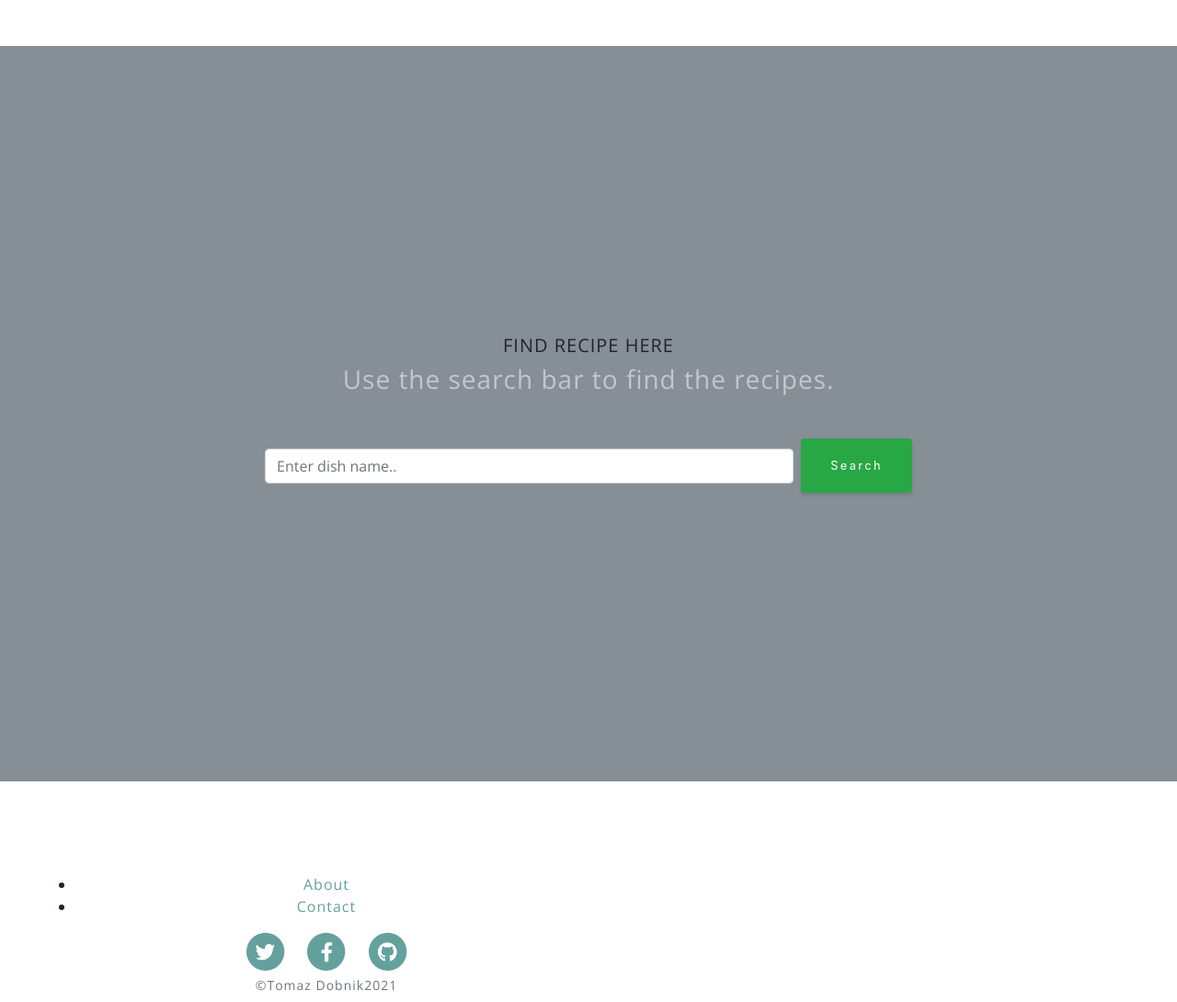
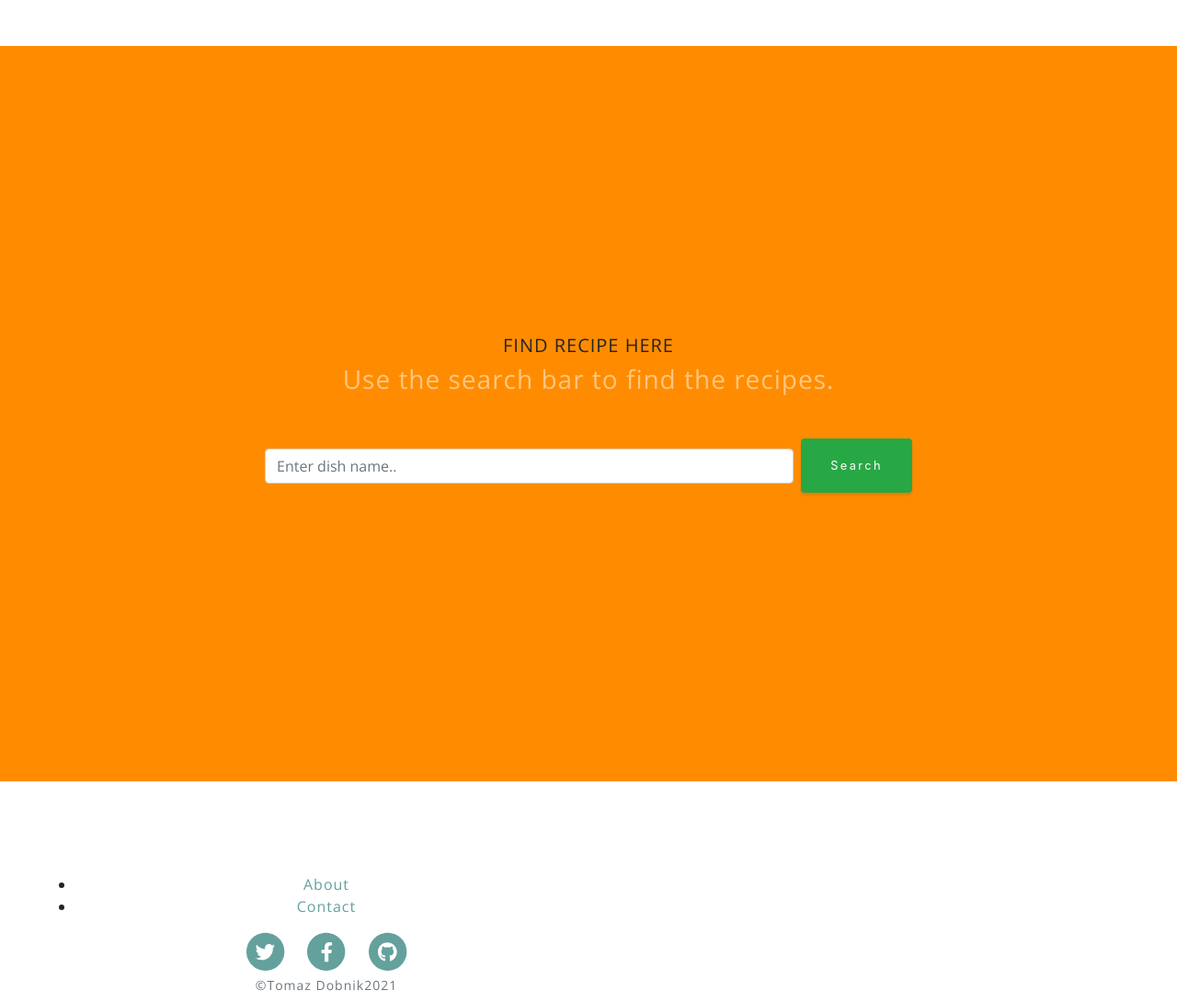
Before and after one commit to Tomazdo10/Cuisine, a Flask app: page /recipes in a window 1280 px wide. Shown: the part 800-1890 px from the top of the page at 92% size. Run offline with Flask 2, Linux system fonts and the light colour scheme; data that the repository does not hold is empty; some libraries are stand-ins or nearby versions.

Commit message:
added color background to recipe.html

```diff
--- a/app.py
+++ b/app.py
@@ -247,7 +247,7 @@ def signup_page():
 @prevent_misuse
 def login_page():
     if request.method == 'POST':
-        # Check if user exists in db
+        # Check if user exists in db.
         existing_user = mongo.db.users.find_one(
             {"username": request.form.get("username").lower()})
 
--- a/templates/recipes.html
+++ b/templates/recipes.html
@@ -1,6 +1,6 @@
 {% extends 'base.html'%}
 {% block content %}
-<header class="masthead">
+<header class="masthead" style="background-color:darkorange;">
     <div class="container d-flex h-100 align-items-center">
         <div class="col-12">
             <div class="mx-auto text-center">
```
